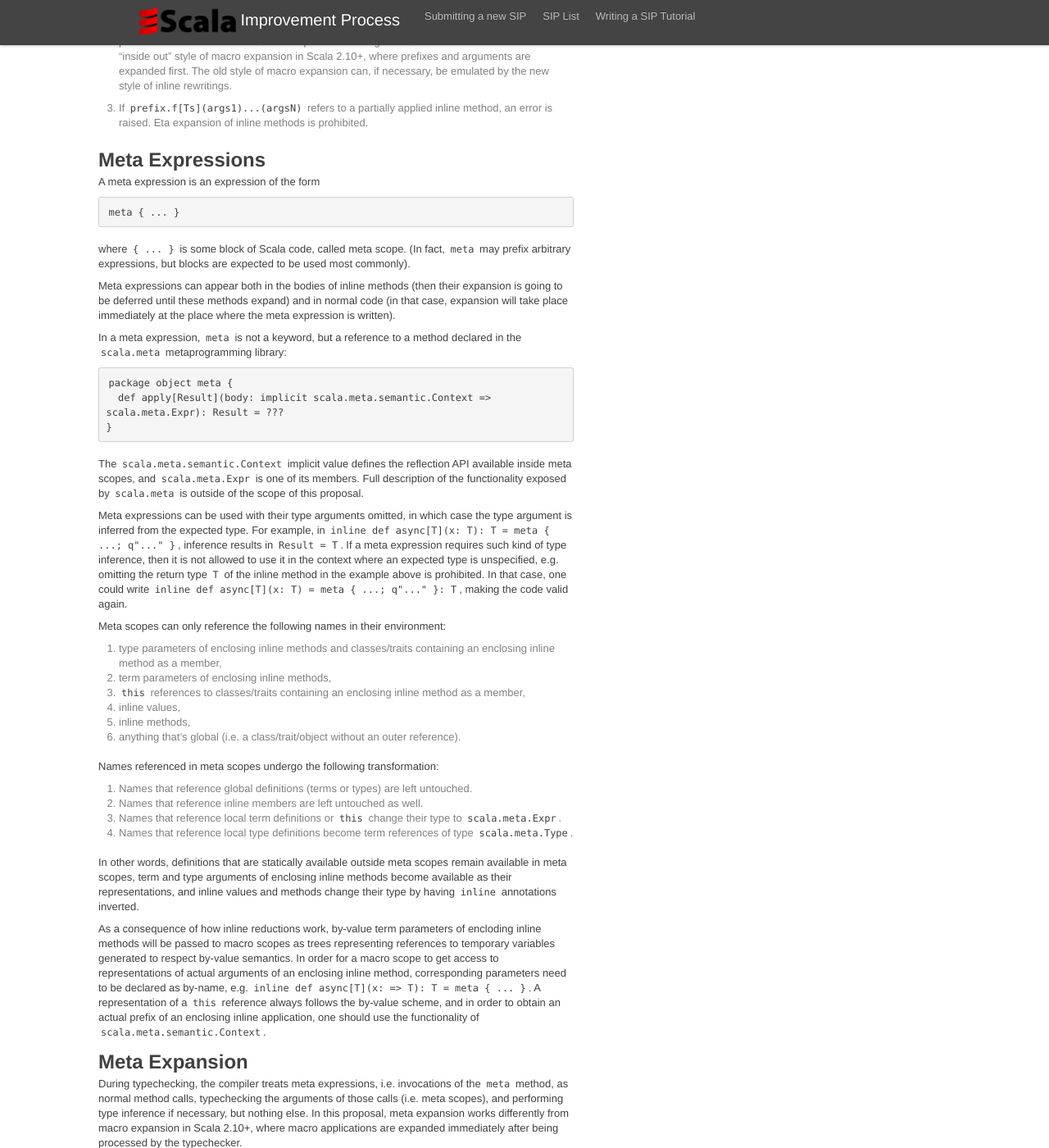
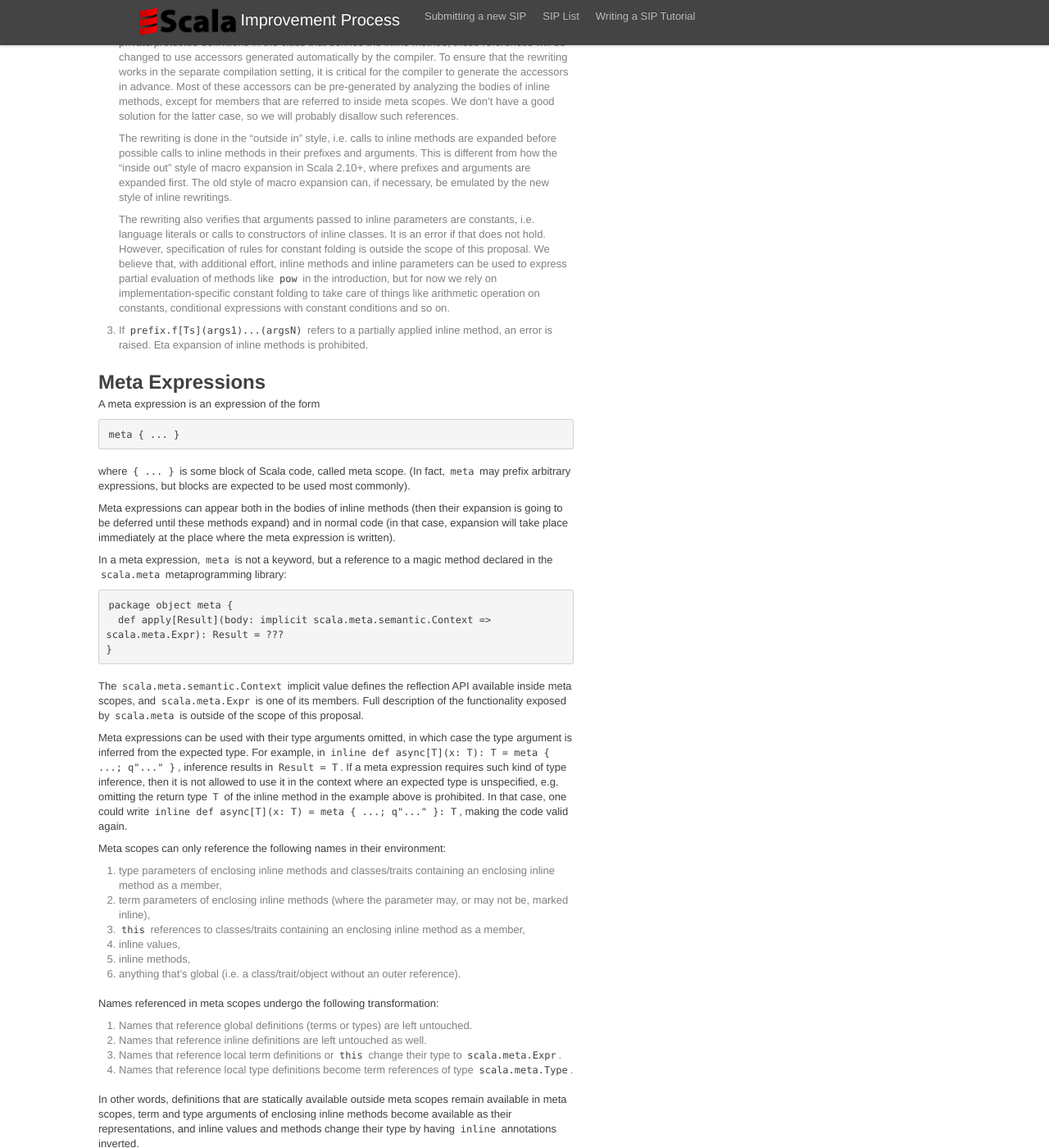
Before and after one commit to odersky/sips, a Jekyll site: the page built from drafts/inlinemeta.md, in a window 1280 px wide and 1400 px high, scrolled down 1728 px. Shown: the whole window at 82% size. Built offline with Jekyll 4.4.1, drawn with Linux system fonts in a browser that asks for light colours; comment, search, counter and statistics services are not loaded; some of the changed text lies outside the part shown.

Commit message:
introduces inline parameters

```diff
--- a/drafts/inlinemeta.md
+++ b/drafts/inlinemeta.md
@@ -27,6 +27,13 @@ We introduce a new reserved word: `inline`. `inline` can be used as a modifier f
  - concrete methods, e.g.
 
         inline def square(x: Double) = x * x
+
+ - parameters of inline methods, e.g.
+
+        inline def pow(b: Double, inline n: Int): Double = {
+          if (n == 0) 1
+          else pow(b, n - 1)
+        }
 
 The previous rule of regarding a `final val` with no explicit type as
 a compile-time constant (inherited from Java) is dropped. Instead we
@@ -110,6 +117,14 @@ This is different from how the "inside out" style of macro expansion in Scala 2.
 where prefixes and arguments are expanded first. The old style of macro expansion
 can, if necessary, be emulated by the new style of inline rewritings.
 
+    The rewriting also verifies that arguments passed to inline parameters are constants,
+i.e. language literals or calls to constructors of inline classes. It is an error if that
+does not hold. However, specification of rules for constant folding is outside the scope of this proposal.
+We believe that, with additional effort, inline methods and inline parameters can be used
+to express partial evaluation of methods like `pow` in the introduction, but for now
+we rely on implementation-specific constant folding to take care of things like arithmetic
+operation on constants, conditional expressions with constant conditions and so on.
+
 3. If `prefix.f[Ts](args1)...(argsN)` refers to a partially applied inline
 method, an error is raised. Eta expansion of inline methods is prohibited.
 
@@ -126,7 +141,7 @@ Meta expressions can appear both in the bodies of inline methods
 (then their expansion is going to be deferred until these methods expand) and in normal code
 (in that case, expansion will take place immediately at the place where the meta expression is written).
 
-In a meta expression, `meta` is not a keyword, but a reference to a method
+In a meta expression, `meta` is not a keyword, but a reference to a magic method
 declared in the `scala.meta` metaprogramming library:
 
     package object meta {
@@ -147,7 +162,7 @@ one could write `inline def async[T](x: T) = meta { ...; q"..." }: T`, making th
 Meta scopes can only reference the following names in their environment:
 
  1. type parameters of enclosing inline methods and classes/traits containing an enclosing inline method as a member,
- 2. term parameters of enclosing inline methods,
+ 2. term parameters of enclosing inline methods (where the parameter may, or may not be, marked inline),
  3. `this` references to classes/traits containing an enclosing inline method as a member,
  4. inline values,
  5. inline methods,
@@ -156,7 +171,7 @@ Meta scopes can only reference the following names in their environment:
 Names referenced in meta scopes undergo the following transformation:
 
  1. Names that reference global definitions (terms or types) are left untouched.
- 2. Names that reference inline members are left untouched as well.
+ 2. Names that reference inline definitions are left untouched as well.
  3. Names that reference local term definitions or `this` change their type to `scala.meta.Expr`.
  4. Names that reference local type definitions become term references of type `scala.meta.Type`.
 
```
